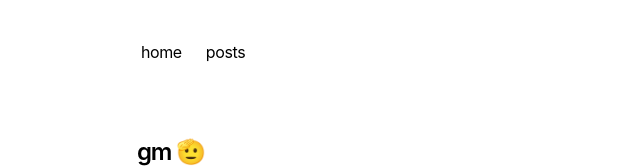
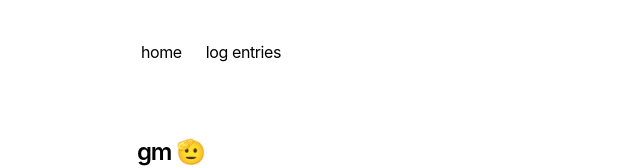
Before and after one commit to pcbo/pcbo-site, a Next.js app: page / in a window 1280 px wide. Shown: the top 168 px of the page, without its empty margins (215-855 px from the left). Built offline with nearby package versions, Linux system fonts and the light colour scheme.

Commit message:
Update nav.tsx

```diff
--- a/app/components/nav.tsx
+++ b/app/components/nav.tsx
@@ -5,7 +5,7 @@ const navItems = {
     name: 'home',
   },
   '/blog': {
-    name: 'posts',
+    name: 'log entries',
   },
 }
 
```
